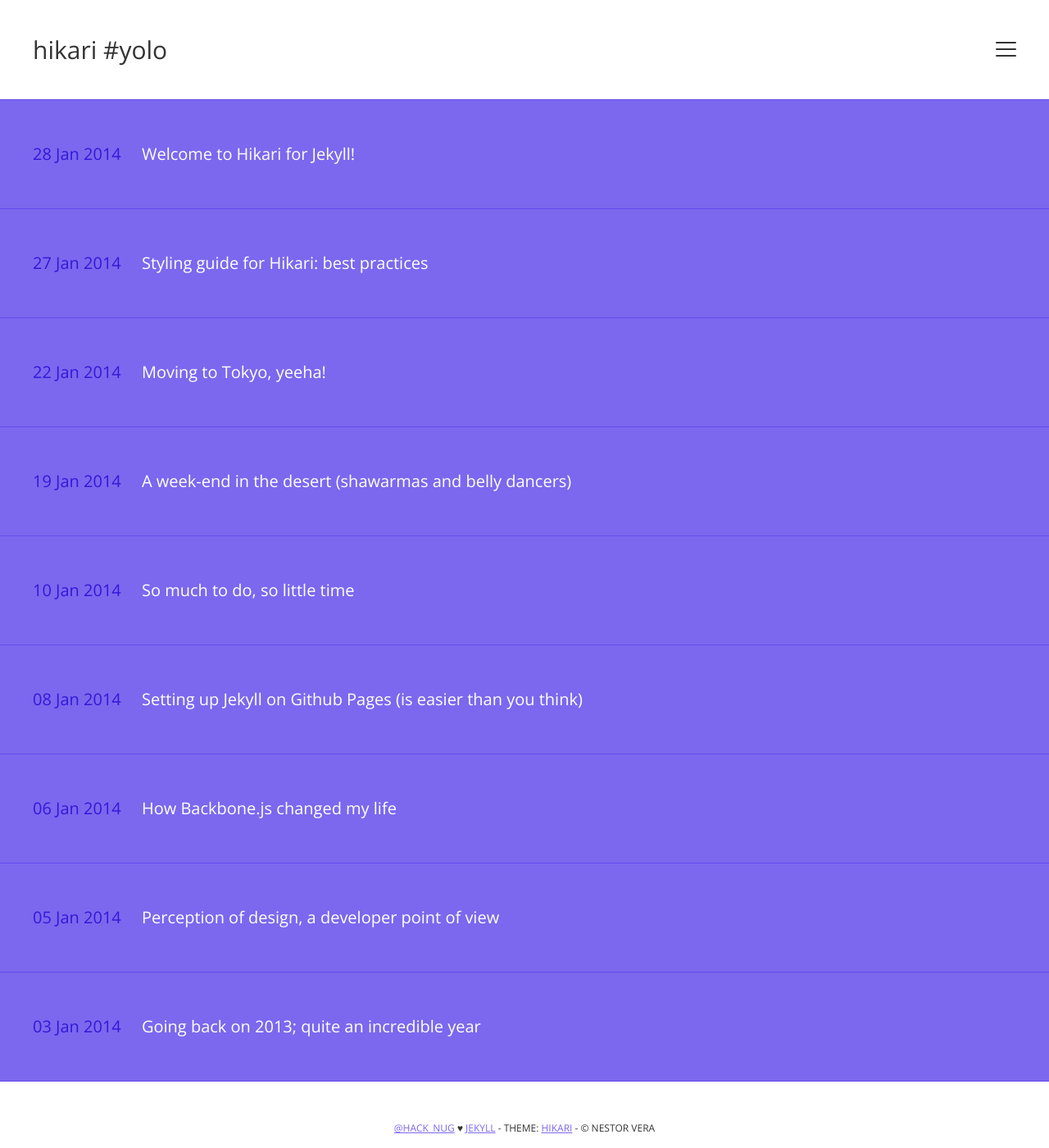
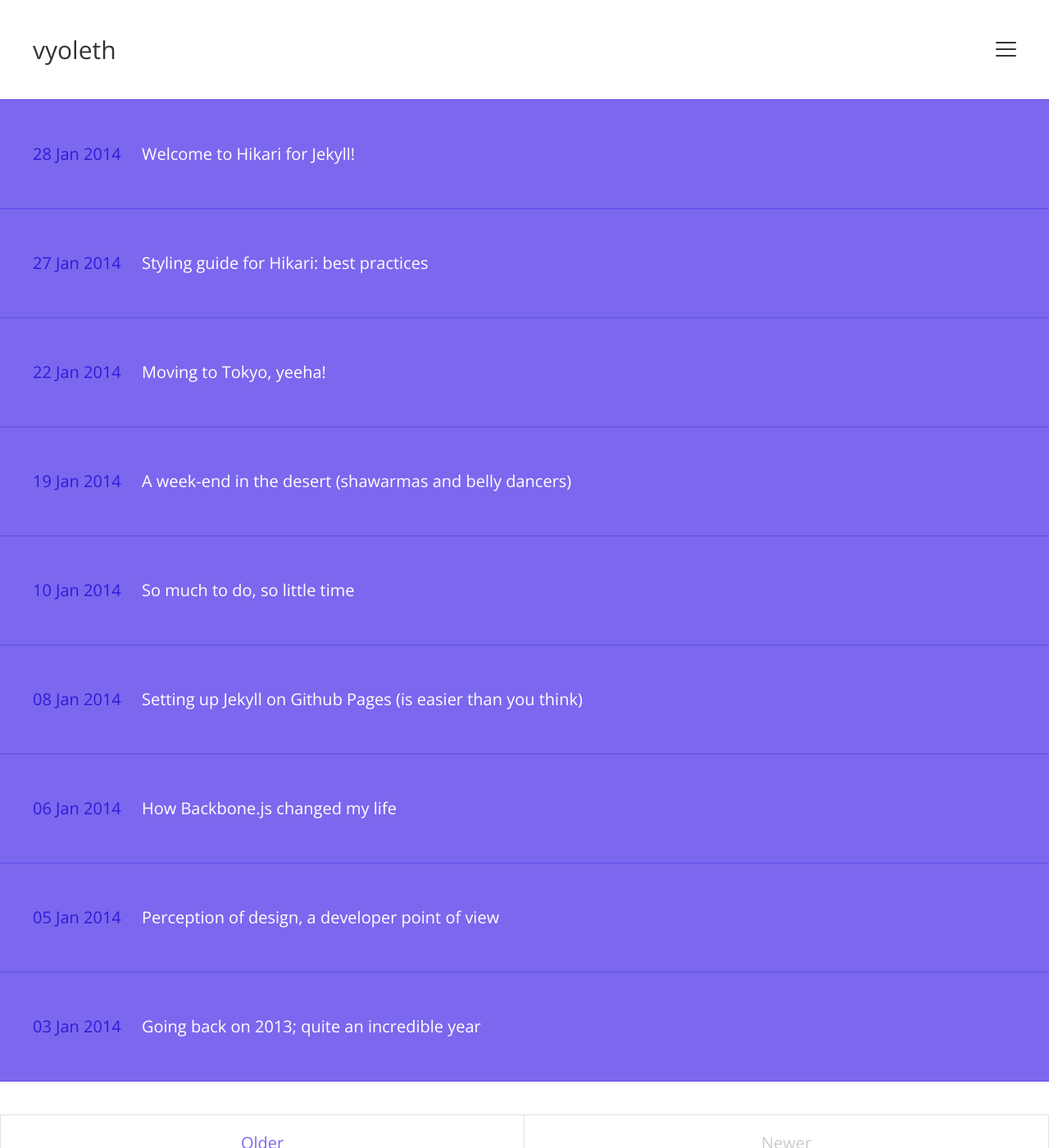
Before and after one commit to hacknug/vyoleth, a Jekyll site: the page built from index.html, in a window 1280 px wide and 1400 px high. Shown: the whole window at 82% size. Built offline with Jekyll 4.4.1, drawn with Linux system fonts in a browser that asks for light colours; the list of posts is cut into pages by our own code; some of the changed lines change nothing that is shown.

Commit message:
Tweaking

```diff
--- a/_config.yml
+++ b/_config.yml
@@ -1,5 +1,5 @@
 # Title of your blog; shows in the header
-name: "hikari #yolo"
+name: "vyoleth"
 
 # Description of your content (will only be used on Google Search)
 description: "Fluid, responsive blog theme for Jekyll"
@@ -16,14 +16,14 @@
 # Social Accounts (mine, as placeholders)
 
 twitter: hack_nug
-github: hack_nug
+github: hacknug
 dribbble: hack_nug
 instagram: hack_nug
 
 # Google Analytics (you may want to changes these with yours or even delete :)
 
 ga_domain: hacknug.github.io
-ga_tracking_id: UA-47727049-1
+ga_tracking_id:
 
 # Other (refer to http://jekyllrb.com/docs/home/ for further details on the below)
 
@@ -31,7 +31,7 @@
 permalink: pretty
 highlighter: pygments
 
-paginate: 10
+paginate: 5
 paginate_path: "/page/:num"
 
 # SCSS
--- a/_layouts/default.html
+++ b/_layouts/default.html
@@ -35,13 +35,13 @@
           <li><a target="_blank" href="http://twitter.com/{{ site.twitter }}">Twitter</a></li>
           {% endif %}
           {% if site.github %}
-          <li><a target="_blank" href="{{ site.github }}">Github</a></li>
+          <li><a target="_blank" href="http://github.com/{{ site.github }}">Github</a></li>
           {% endif %}
           {% if site.dribbble %}
-          <li><a target="_blank" href="{{ site.dribbble }}">Dribbble</a></li>
+          <li><a target="_blank" href="http://dribbble.com/{{ site.dribbble }}">Dribbble</a></li>
           {% endif %}
           {% if site.instagram %}
-          <li><a target="_blank" href="{{ site.instagram }}">Instagram</a></li>
+          <li><a target="_blank" href="http://instagram.com/{{ site.instagram }}">Instagram</a></li>
           {% endif %}
         </ul>
       </nav>
```
